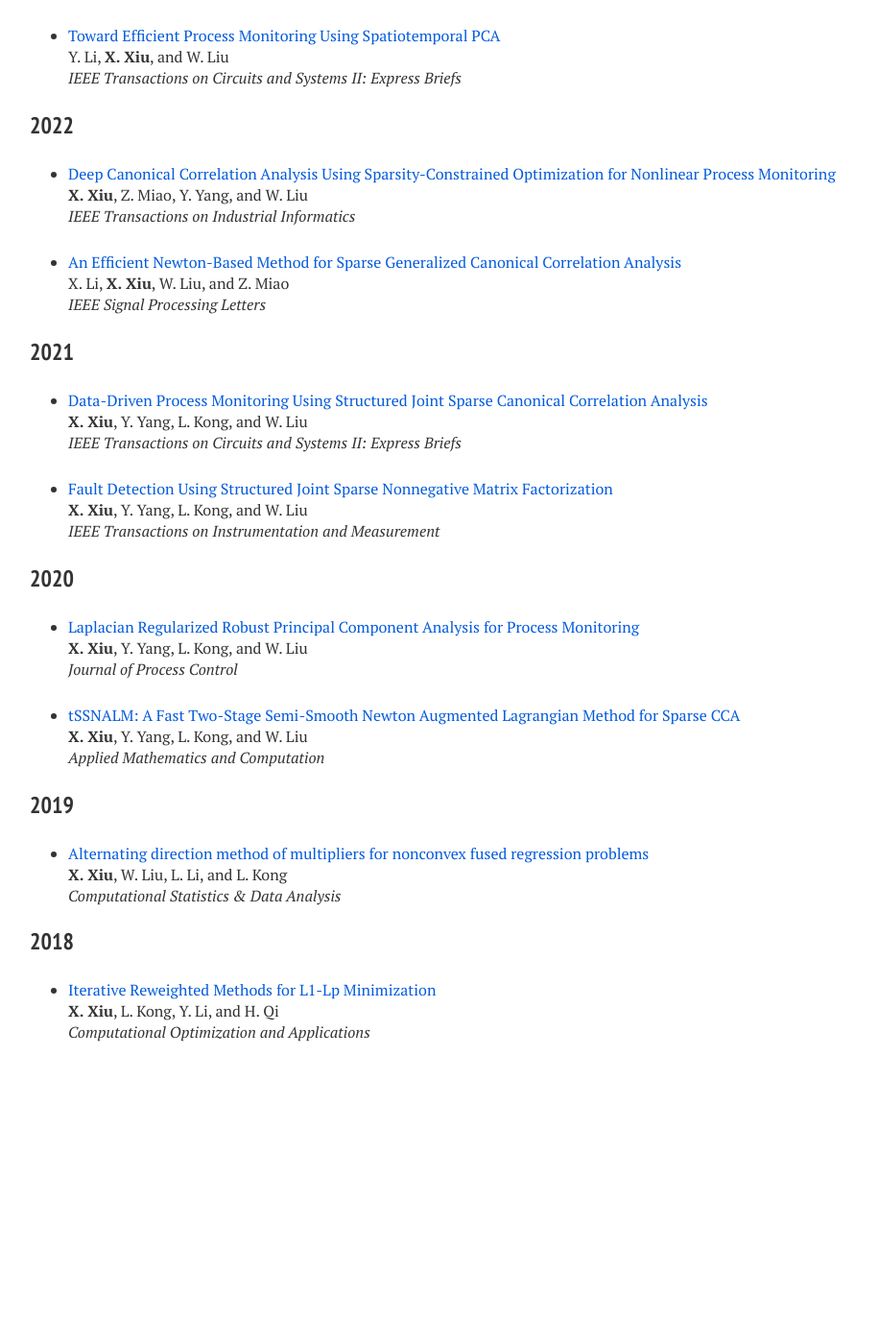
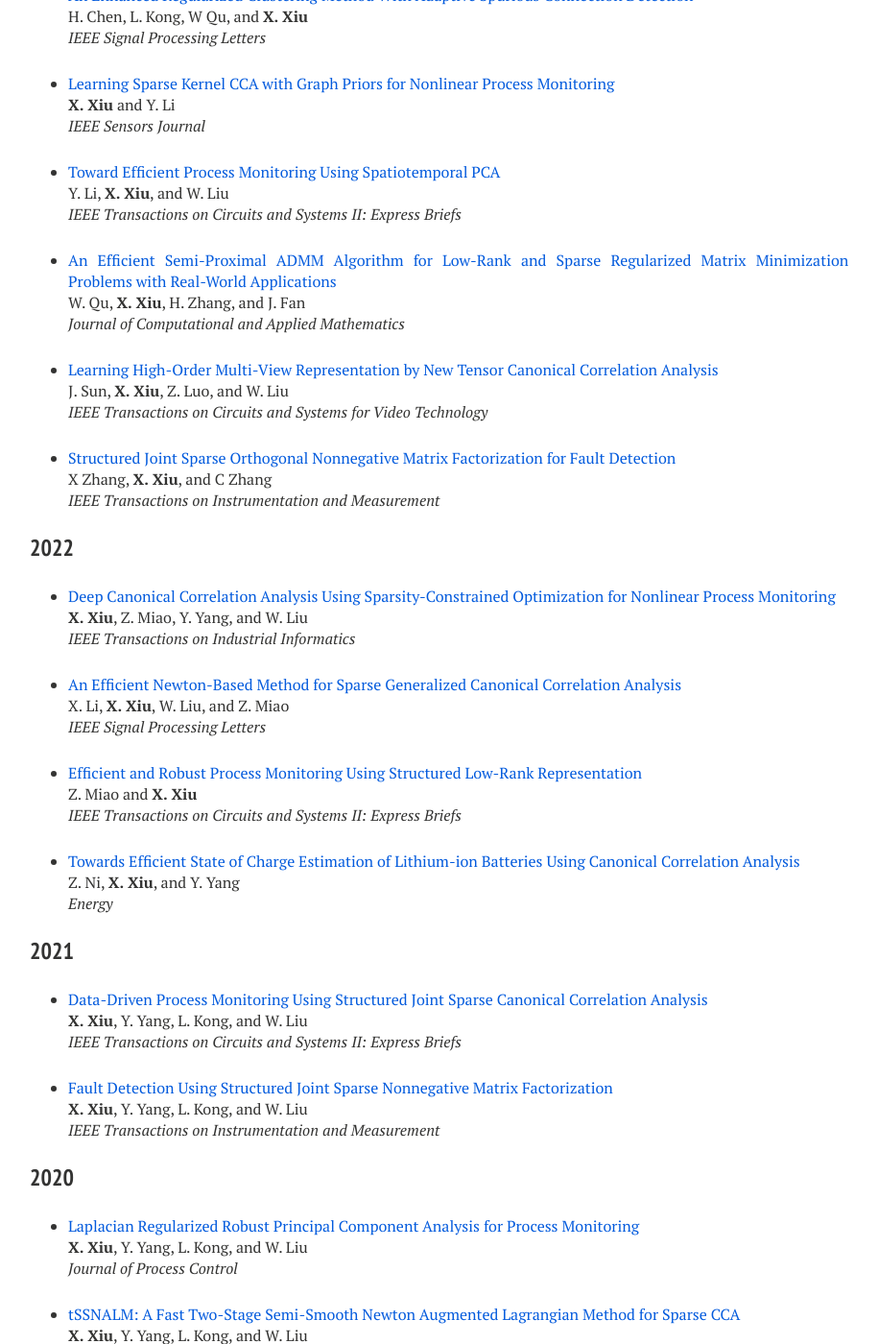
Before and after one commit to xianchaoxiu/xianchaoxiu.github.io, a Jekyll site: the page built from publications/index.md, in a window 1280 px wide and 1400 px high, scrolled down 894 px. Shown: the whole window at 96% size, without its empty margins (289-1204 px from the left). Built offline with Jekyll 4.4.1, drawn with Linux system fonts in a browser that asks for light colours; nearby versions of some CDN libraries; before the commit the page ends 2076 px from its top, so only the background shows below that; some of the changed text lies outside the part shown.

Commit message:
Update index.md

```diff
--- a/publications/index.md
+++ b/publications/index.md
@@ -10,6 +10,12 @@ share: false
 
 You can also browse my <a href="https://www.researchgate.net/profile/Xianchao-Xiu" class="textlink" target="_blank">ResearchGate</a> and <a href="https://github.com/xianchaoxiu" class="textlink" target="_blank">Github</a>
 
+
+### 2025
+
+* <a href="https://www.sciencedirect.com/science/article/abs/pii/S095741742402712X" class="textlink" target="_blank">Joint Sparse Subspace Clustering via Fast L2,0-Norm Constrained Optimization</a><br>
+Y. Zhu, <b>X. Xiu</b>, W. Liu, C. Yin<br>
+<i>Expert Systems with Applications</i><br>
 
 
 
@@ -51,9 +57,21 @@ H. Chen, L. Kong, W Qu, and <b>X. Xiu</b><br>
 Y. Li, <b>X. Xiu</b>, and W. Liu<br>
 <i>IEEE Transactions on Circuits and Systems II: Express Briefs</i><br>
 
+* <a href="https://www.sciencedirect.com/science/article/abs/pii/S0377042722006057" class="textlink" target="_blank">An Efficient Semi-Proximal ADMM Algorithm for Low-Rank and Sparse Regularized Matrix Minimization Problems with Real-World Applications</a><br>
+W. Qu, <b>X. Xiu</b>, H. Zhang, and J. Fan<br>
+<i>Journal of Computational and Applied Mathematics</i><br>
+
+* <a href="https://ieeexplore.ieee.org/abstract/document/10091146" class="textlink" target="_blank">Learning High-Order Multi-View Representation by New Tensor Canonical Correlation Analysis</a><br>
+J. Sun, <b>X. Xiu</b>, Z. Luo, and W. Liu<br>
+<i>IEEE Transactions on Circuits and Systems for Video Technology</i><br>
+
+* <a href="https://ieeexplore.ieee.org/abstract/document/10036023" class="textlink" target="_blank">Structured Joint Sparse Orthogonal Nonnegative Matrix Factorization for Fault Detection</a><br>
+X Zhang, <b>X. Xiu</b>, and C Zhang<br>
+<i>IEEE Transactions on Instrumentation and Measurement</i><br>
 
 
 ### 2022
+
 * <a href="https://ieeexplore.ieee.org/document/9583864" class="textlink" target="_blank">Deep Canonical Correlation Analysis Using Sparsity-Constrained Optimization for Nonlinear Process Monitoring</a><br>
 <b>X. Xiu</b>, Z. Miao, Y. Yang, and W. Liu<br>
 <i>IEEE Transactions on Industrial Informatics</i><br>
@@ -61,6 +79,14 @@ Y. Li, <b>X. Xiu</b>, and W. Liu<br>
 * <a href="https://ieeexplore.ieee.org/abstract/document/9619966" class="textlink" target="_blank">An Efficient Newton-Based Method for Sparse Generalized Canonical Correlation Analysis</a><br>
 X. Li, <b>X. Xiu</b>, W. Liu, and Z. Miao<br>
 <i>IEEE Signal Processing Letters</i><br>
+
+* <a href="https://ieeexplore.ieee.org/abstract/document/9745488" class="textlink" target="_blank">Efficient and Robust Process Monitoring Using Structured Low-Rank Representation</a><br>
+Z. Miao and <b>X. Xiu</b><br>
+<i>IEEE Transactions on Circuits and Systems II: Express Briefs</i><br>
+
+* <a href="https://www.sciencedirect.com/science/article/abs/pii/S0360544222013184" class="textlink" target="_blank">Towards Efficient State of Charge Estimation of Lithium-ion Batteries Using Canonical Correlation Analysis</a><br>
+Z. Ni, <b>X. Xiu</b>, and Y. Yang<br>
+<i>Energy</i><br>
 
 
 
```
